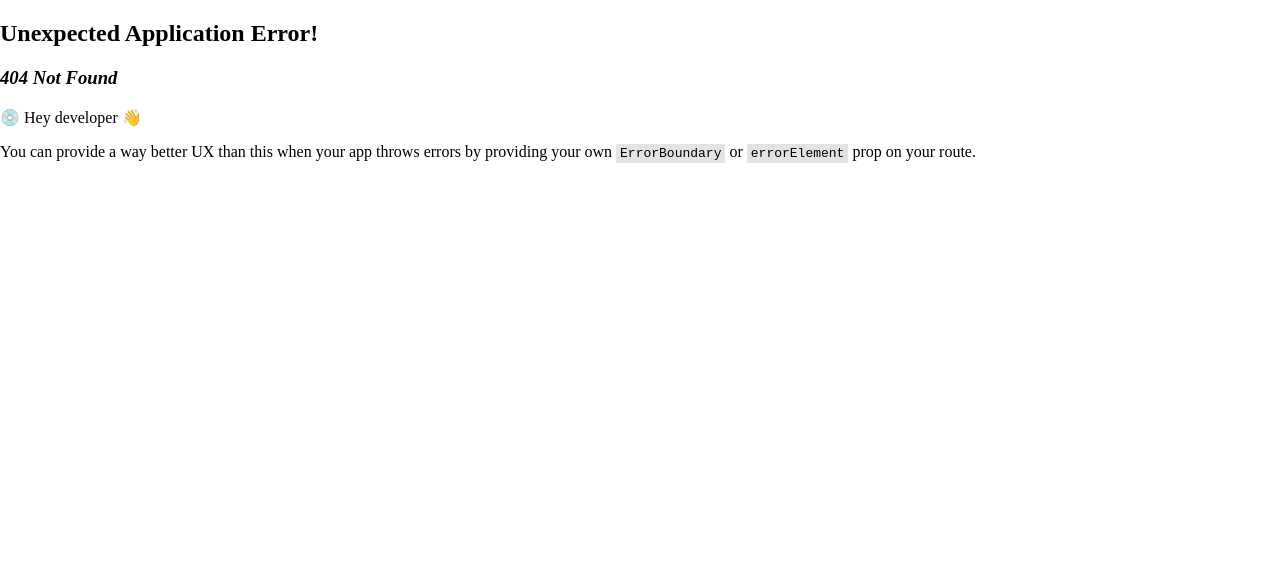
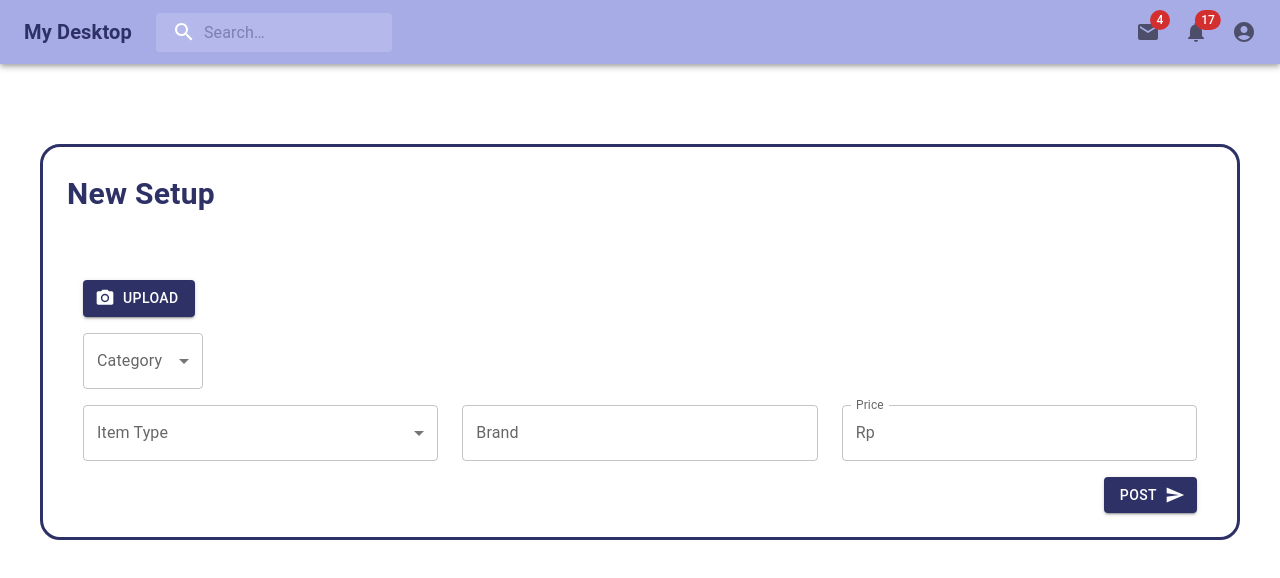
Before and after one commit to akdeaso/tbd-fp-fe, a React (Vite) app: page /add in a window 1280 px wide. Before the commit this address had no page. Shown: the top 578 px of the page. Built offline with nearby package versions, Linux system fonts and the light colour scheme.

Commit message:
add new form setup

```diff
--- a/src/main.jsx
+++ b/src/main.jsx
@@ -7,6 +7,7 @@ import TesDaze from "./pages/tes";
 import LoginSide from "./pages/LoginSide";
 import RegisterSide from "./pages/RegisterSide";
 import Home from "./pages/Home";
+import AddNew from "./pages/AddNew";
 
 const router = createBrowserRouter([
   {
@@ -25,6 +26,10 @@ const router = createBrowserRouter([
     path: "/register",
     element: <RegisterSide />,
   },
+  {
+    path: "/add",
+    element: <AddNew />,
+  },
 ]);
 
 ReactDOM.createRoot(document.getElementById("root")).render(
--- /dev/null
+++ b/src/pages/AddNew.jsx
@@ -0,0 +1,151 @@
+import {
+  Button,
+  Container,
+  createTheme,
+  FormHelperText,
+  Grid,
+  InputAdornment,
+  OutlinedInput,
+  TextField,
+  ThemeProvider,
+  Typography,
+} from "@mui/material";
+import React, { useState } from "react";
+import Navbar from "../components/Navbar";
+import InputLabel from "@mui/material/InputLabel";
+import MenuItem from "@mui/material/MenuItem";
+import FormControl from "@mui/material/FormControl";
+import Select from "@mui/material/Select";
+import SendIcon from "@mui/icons-material/Send";
+import { Box } from "@mui/system";
+import PhotoCameraIcon from "@mui/icons-material/PhotoCamera";
+
+const AddNew = () => {
+  const [category, setCategory] = useState("");
+  const [itemType, setItemType] = useState("");
+
+  const handleChangeCat = (event) => {
+    setCategory(event.target.value);
+  };
+
+  const handleChangeItemType = (event) => {
+    setItemType(event.target.value);
+  };
+
+  const { palette } = createTheme();
+  const { augmentColor } = palette;
+  const createColor = (mainColor) =>
+    augmentColor({ color: { main: mainColor } });
+  const theme = createTheme({
+    palette: {
+      purple: createColor("#2D3166"),
+      lightPurple: createColor("#A8ACE6"),
+    },
+  });
+
+  return (
+    <ThemeProvider theme={theme}>
+      <Navbar />
+      <Container
+        sx={{
+          mt: 10,
+          border: 3,
+          borderRadius: 5,
+          py: 3,
+          borderColor: "#2D3166",
+        }}
+      >
+        <Typography color={"#2D3166"} fontWeight="bold" fontSize={30} mb={8}>
+          New Setup
+        </Typography>
+        <Grid sx={{ px: 2 }}>
+          <Grid sx={{ mb: 2 }}>
+            <Button
+              variant="contained"
+              color="purple"
+              component="label"
+              startIcon={<PhotoCameraIcon />}
+            >
+              Upload
+              <input hidden accept="image/*" multiple type="file" />
+            </Button>
+          </Grid>
+          <Grid>
+            <FormControl sx={{ mb: 2, minWidth: 120 }}>
+              <InputLabel>Category</InputLabel>
+              <Select
+                value={category}
+                label="Category"
+                onChange={handleChangeCat}
+              >
+                <MenuItem value="">
+                  <em>None</em>
+                </MenuItem>
+                <MenuItem value={"Workers"}>Workers</MenuItem>
+                <MenuItem value={"Editor"}>Editor</MenuItem>
+                <MenuItem value={"Programmer"}>Programmer</MenuItem>
+                <MenuItem value={"Designer"}>Designer</MenuItem>
+                <MenuItem value={"Music Producer"}>Music Producer</MenuItem>
+              </Select>
+            </FormControl>
+          </Grid>
+          <Grid container spacing={3}>
+            <Grid item xs={4}>
+              <FormControl fullWidth>
+                <InputLabel>Item Type</InputLabel>
+                <Select
+                  value={itemType}
+                  label="Item Type"
+                  onChange={handleChangeItemType}
+                >
+                  <MenuItem value="">
+                    <em>None</em>
+                  </MenuItem>
+                  <MenuItem value={"Workers"}>Workers</MenuItem>
+                  <MenuItem value={"Editor"}>Editor</MenuItem>
+                  <MenuItem value={"Programmer"}>Programmer</MenuItem>
+                  <MenuItem value={"Designer"}>Designer</MenuItem>
+                  <MenuItem value={"Music Producer"}>Music Producer</MenuItem>
+                </Select>
+              </FormControl>
+            </Grid>
+            <Grid item xs={4}>
+              <TextField
+                fullWidth
+                id="outlined-basic"
+                label="Brand"
+                variant="outlined"
+              />
+            </Grid>
+            <Grid item xs={4}>
+              <FormControl fullWidth>
+                <InputLabel>Price</InputLabel>
+                <OutlinedInput
+                  type="number"
+                  startAdornment={
+                    <InputAdornment position="start">Rp</InputAdornment>
+                  }
+                  label="Price"
+                />
+              </FormControl>
+            </Grid>
+          </Grid>
+          <Box
+            sx={{
+              mt: 2,
+              display: "flex",
+              justifyContent: "flex-end",
+              alignItems: "flex-end",
+            }}
+          >
+            <Button variant="contained" color="purple" endIcon={<SendIcon />}>
+              Post
+            </Button>
+          </Box>
+        </Grid>
+      </Container>
+    </ThemeProvider>
+  );
+};
+
+export default AddNew;
--- a/src/pages/Home.jsx
+++ b/src/pages/Home.jsx
@@ -2,7 +2,6 @@ import * as React from "react";
 import ImageList from "@mui/material/ImageList";
 import ImageListItem from "@mui/material/ImageListItem";
 import ImageListItemBar from "@mui/material/ImageListItemBar";
-import ListSubheader from "@mui/material/ListSubheader";
 import IconButton from "@mui/material/IconButton";
 import InfoIcon from "@mui/icons-material/Info";
 import Navbar from "../components/Navbar";
@@ -14,9 +13,6 @@ const Home = () => {
       img: "https://blog-cdn.everhour.com/blog/wp-content/uploads/2021/02/desk-setup-idea-1.jpg",
       title: "Breakfast",
       author: "@bkristastucchio",
-      rows: 2,
-      cols: 2,
-      featured: true,
     },
     {
       img: "https://blog-cdn.everhour.com/blog/wp-content/uploads/2021/02/desk-setup-idea-2.jpg",
@@ -32,21 +28,16 @@ const Home = () => {
       img: "https://blog-cdn.everhour.com/blog/wp-content/uploads/2021/02/desk-setup-idea-4.jpg",
       title: "Coffee",
       author: "@nolanissac",
-      cols: 2,
     },
     {
       img: "https://blog-cdn.everhour.com/blog/wp-content/uploads/2021/02/desk-setup-idea-5.jpg",
       title: "Hats",
       author: "@hjrc33",
-      cols: 2,
     },
     {
       img: "https://blog-cdn.everhour.com/blog/wp-content/uploads/2021/02/desk-setup-idea-6.jpg",
       title: "Honey",
       author: "@arwinneil",
-      rows: 2,
-      cols: 2,
-      featured: true,
     },
     {
       img: "https://blog-cdn.everhour.com/blog/wp-content/uploads/2021/02/desk-setup-idea-7.jpg",
@@ -62,8 +53,6 @@ const Home = () => {
       img: "https://blog-cdn.everhour.com/blog/wp-content/uploads/2021/02/jake-charles-Jx-LOZfxcfQ-unsplash.jpg",
       title: "Mushrooms",
       author: "@silverdalex",
-      rows: 2,
-      cols: 2,
     },
     {
       img: "https://blog-cdn.everhour.com/blog/wp-content/uploads/2021/02/andreas-dress-ZtD4DdClWGI-unsplash-1.jpg",
@@ -79,14 +68,13 @@ const Home = () => {
       img: "https://blog-cdn.everhour.com/blog/wp-content/uploads/2021/02/desk-setup-idea-2.jpg",
       title: "Bike",
       author: "@southside_customs",
-      cols: 2,
     },
   ];
   return (
     <>
       <Navbar />
       <Container fixed>
-        <ImageList sx={{}} cols={3}>
+        <ImageList cols={3}>
           {itemData.map((item) => (
             <ImageListItem key={item.img}>
               <img
@@ -102,6 +90,7 @@ const Home = () => {
                   <IconButton
                     sx={{ color: "rgba(255, 255, 255, 0.54)" }}
                     aria-label={`info about ${item.title}`}
+                    href="#"
                   >
                     <InfoIcon />
                   </IconButton>
```
Also changed, not shown: 2 other files (tests, documents, lock files or other folders).
